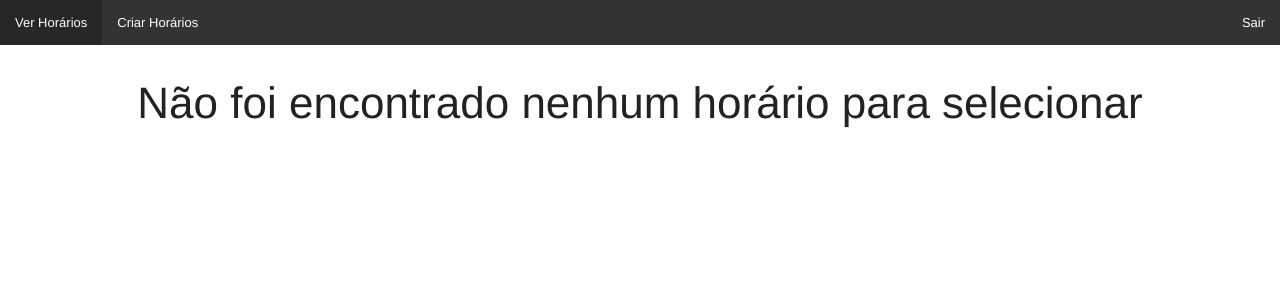
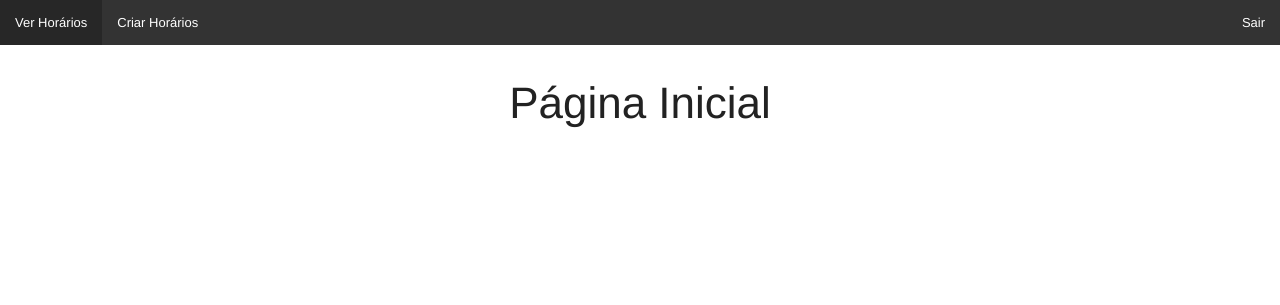
Before and after one commit to RuiIria/horarios, a PHP site: page /inicio.php in a window 1280 px wide. Shown: the top 305 px of the page. Run offline with PHP 8.4, Linux system fonts and the light colour scheme; the visitor is signed in with stand-in values (Sample User, id 1).

Commit message:
mudança de pouca importância
estas mudanças não alteraram quase nada do código.

```diff
--- a/criarHorario.php
+++ b/criarHorario.php
@@ -1,5 +1,5 @@
 <?php
-	if (isset($_POST['turma']))
+	if (isset($_POST['']))
 	{
 
 	}
--- a/inicio.php
+++ b/inicio.php
@@ -13,7 +13,7 @@
 	</head>
 	<body>
 	<?php include_once('Topbar.php'); ?>
-	<center><h1>Não foi encontrado nenhum horário para selecionar</h1></center>
+	<center><h1>Página Inicial</h1></center>
 	</body>
 </html>
 	<?php include_once('scripts.php'); ?>
```
